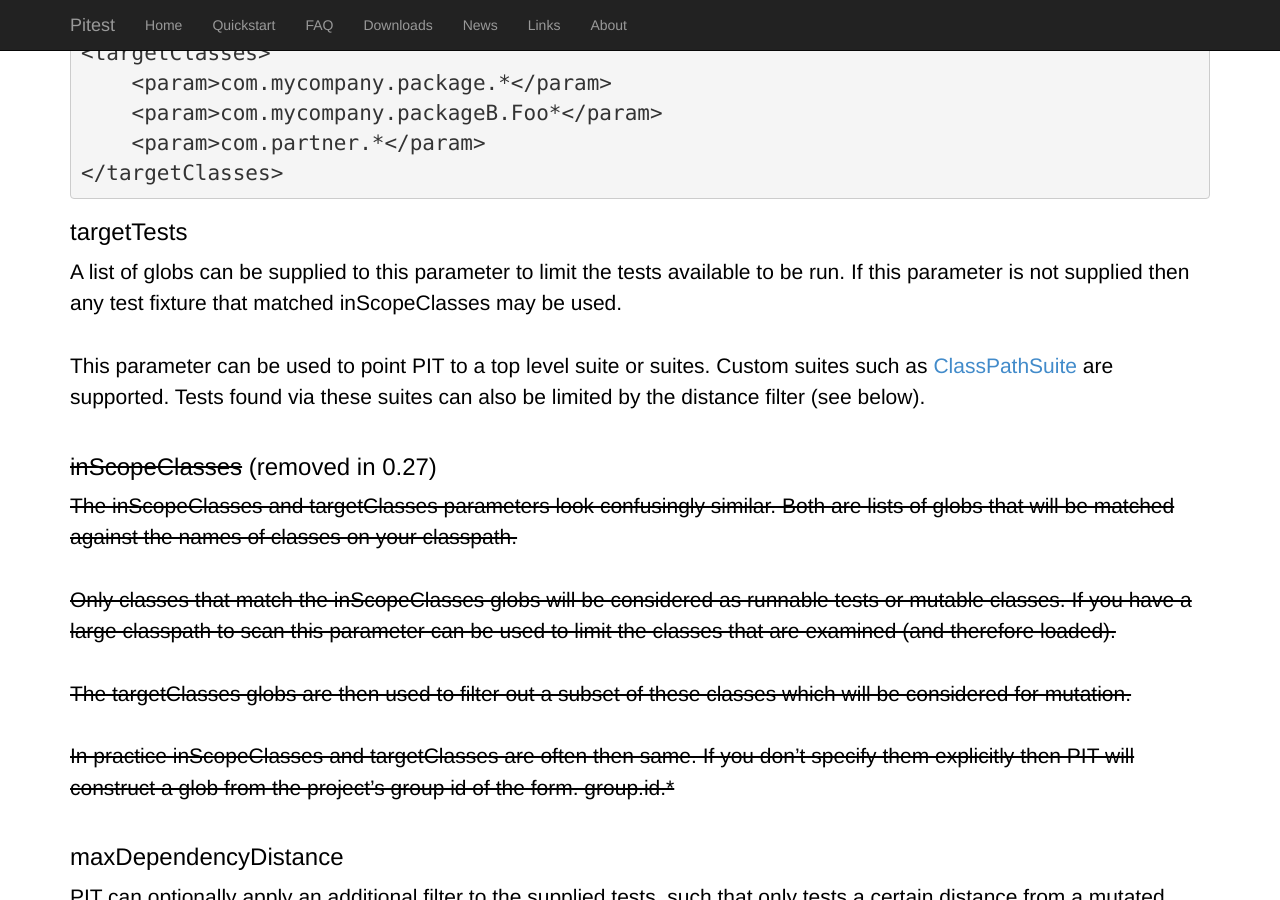
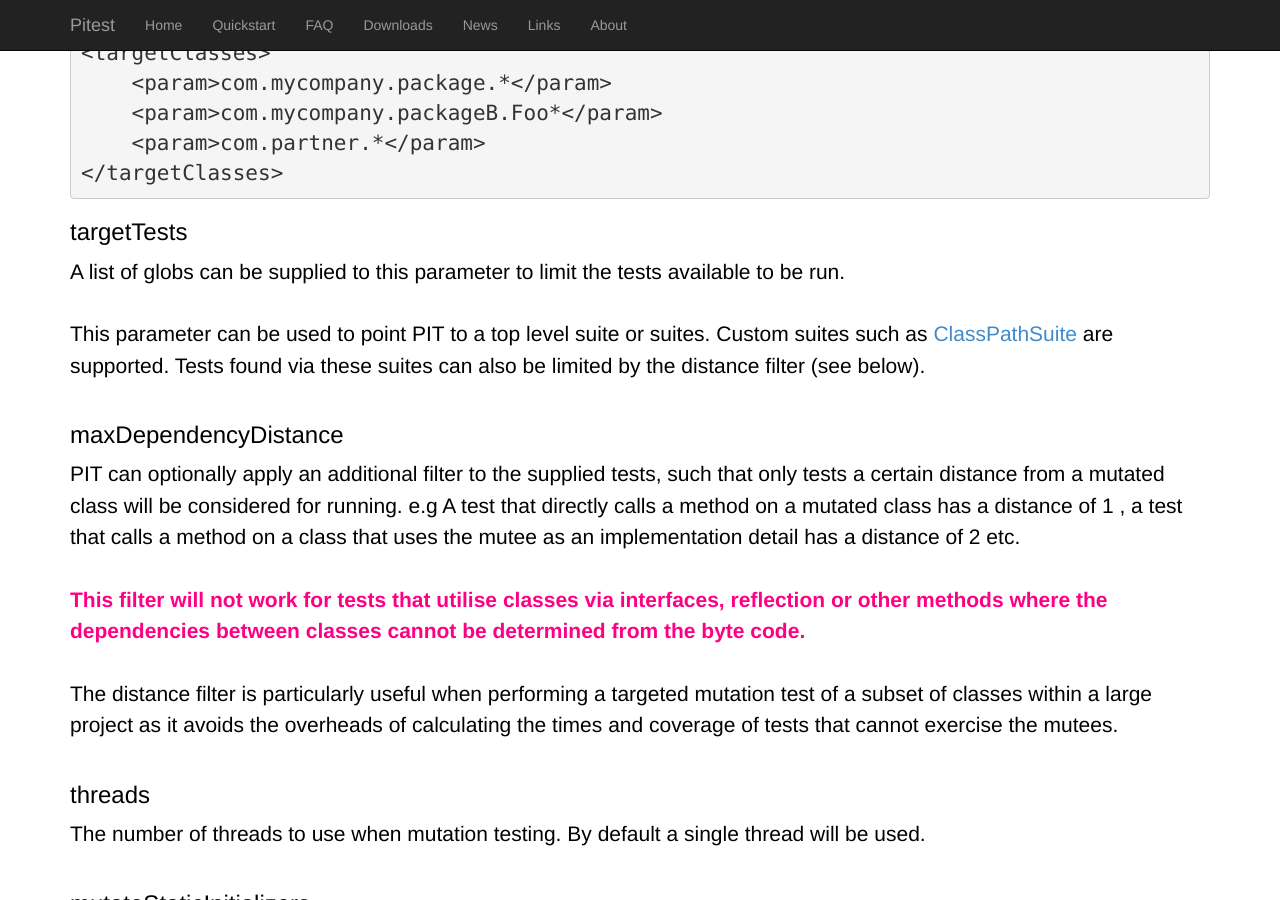
Before and after one commit to hcoles/pitest-site, a Jekyll site: the page built from quickstart/maven.markdown, in a window 1280 px wide and 900 px high, scrolled down 2228 px. Built offline with Jekyll 4.4.1, drawn with Linux system fonts in a browser that asks for light colours; Markdown is read by kramdown in place of the engine named in the settings; comment, search, counter and statistics services are not loaded.

Commit message:
remove hint of parameter inScopeClasses

```diff
--- a/quickstart/maven.markdown
+++ b/quickstart/maven.markdown
@@ -100,25 +100,10 @@ or
 
 ### targetTests
 
-A list of globs can be supplied to this parameter to limit the tests available to be run. If this parameter is not supplied
-then any test fixture that matched inScopeClasses may be used.
+A list of globs can be supplied to this parameter to limit the tests available to be run.
 
 This parameter can be used to point PIT to a top level suite or suites. Custom suites such as [ClassPathSuite](http://johanneslink.net/projects/cpsuite.jsp)
 are supported. Tests found via these suites can also be limited by the distance filter (see below).
-
-### <del>inScopeClasses</del> (removed in 0.27)
-
-<del>The inScopeClasses and targetClasses parameters look confusingly similar. Both are
-lists of globs that will be matched against the names of classes on your classpath.</del>
-
-<del>Only classes that match the inScopeClasses globs will be considered as runnable tests or mutable classes. If you
-have a large classpath to scan this parameter can be used to limit the classes that are examined (and therefore loaded).</del>
-
-<del>The targetClasses globs are then used to filter out a subset of these classes which will be considered
-for mutation.</del>
-
-<del>In practice inScopeClasses and targetClasses are often then same. If you don't specify them explicitly then PIT will construct a
-glob from the project's group id of the form. group.id.\*</del>
 
 ### maxDependencyDistance
 
```
